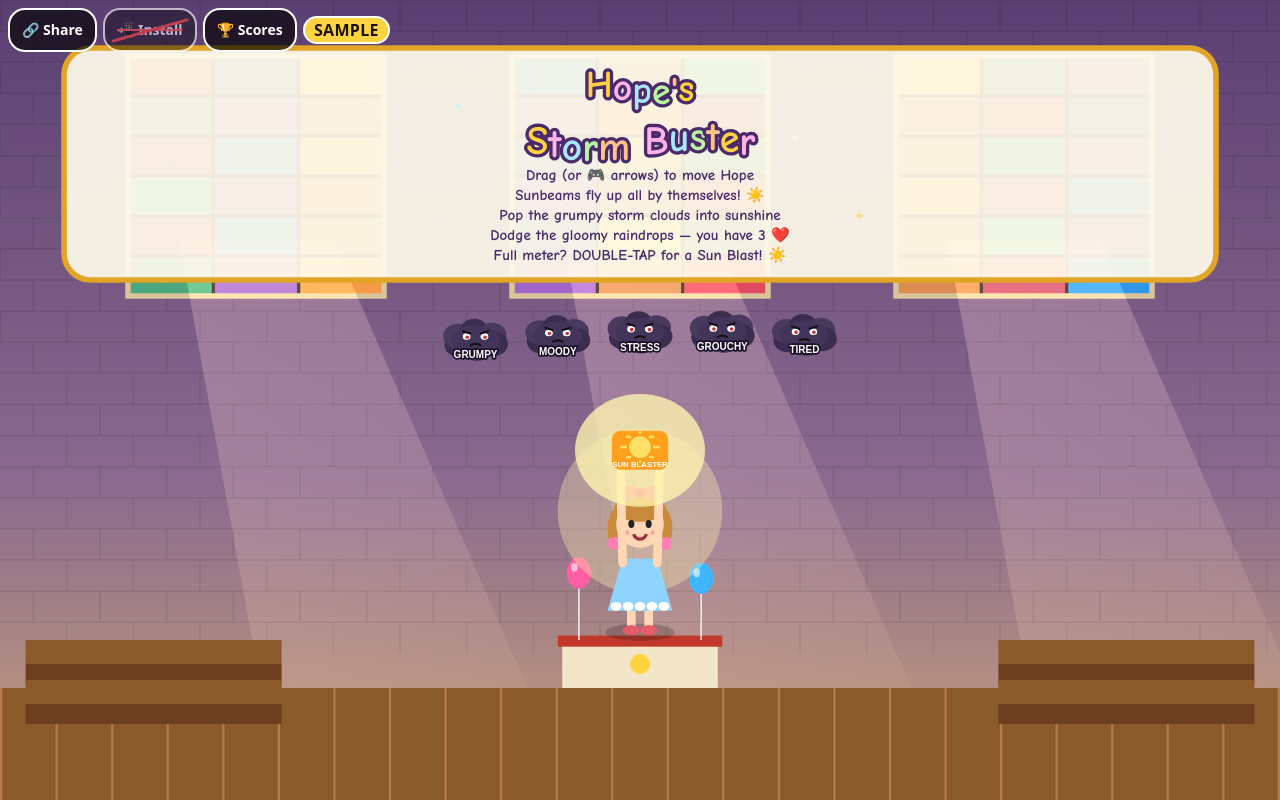
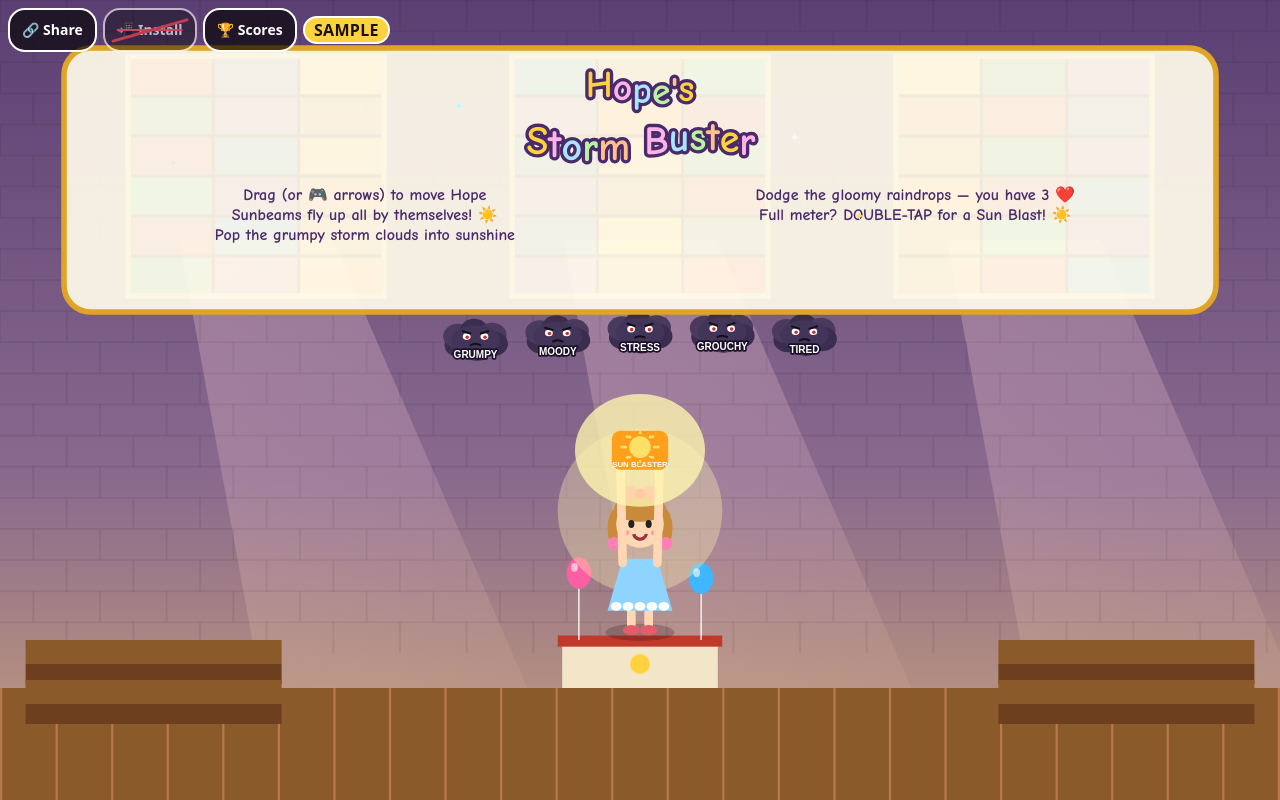
Before and after one commit to ploug76/hopes-storm-buster-589, a plain HTML site: page index.html in a window 1280 px wide. Drawn offline with Linux system fonts and the light colour scheme; animation ran at ten frames a second.

Commit message:
Title how-to text is 16px in landscape (taller panel, two columns) and Tap to start is 16px+; portrait how-to 16px; sw v7

```diff
--- a/index.html
+++ b/index.html
@@ -147,10 +147,11 @@ const bx=W*.5-40*S,bw=Math.min(110*S,mw-W*.5+40*S);g.fillStyle='rgba(255,255,255
 g.font=`bold ${10*S}px sans-serif`;g.fillStyle='#fff';g.textAlign='center';g.fillText(charge>=1?'☀️ DOUBLE-TAP!':'☀️ Sun Blast',W-178*DPR-bw/2-8*S,24*S)}
 function draw(){g.save();if(shake)g.translate((R()-.5)*shake*.6*S,(R()-.5)*shake*.6*S);church();
 if(state=='title'){for(let i=0;i<5;i++){const s={k:i,r:0,w:SINS[(i*3+Math.floor(t/120))%SINS.length],wob:i,hp:1};form={x:0,y:H*.42+Math.sin(t*.04+i)*6*S};sinArt(s)}hopeArt(W/2,H*.72,78*S,t%160<60?1:0);
-g.fillStyle='rgba(255,250,235,.93)';g.beginPath();g.roundRect(W*.05,H*.06,W*.9,H*.29,24*S);g.fill();g.strokeStyle='#e0a526';g.lineWidth=5*S;g.stroke();bounceTxt("Hope's",H*.11,34);bounceTxt('Storm Buster',H*.18,36);
+const hLand=W>H*1.3,hFs=Math.max(16*DPR,Math.min(13.5*S,W*.035));/* landscape: taller panel + two columns so the how-to text stays >=16px */
+g.fillStyle='rgba(255,250,235,.93)';g.beginPath();g.roundRect(W*.05,H*.06,W*.9,hLand?H*.33:H*.29,24*S);g.fill();g.strokeStyle='#e0a526';g.lineWidth=5*S;g.stroke();bounceTxt("Hope's",H*.11,34);bounceTxt('Storm Buster',H*.18,36);
 const how=['Drag (or 🎮 arrows) to move Hope','Sunbeams fly up all by themselves! ☀️','Pop the grumpy storm clouds into sunshine','Dodge the gloomy raindrops — you have 3 ❤️','Full meter? DOUBLE-TAP for a Sun Blast! ☀️'];
-how.forEach((h,i)=>{g.fillStyle='#4a2a6a';g.font=`bold ${Math.min(13.5*S,W*.035)}px "Comic Sans MS",sans-serif`;g.textAlign='center';g.fillText(h,W/2,H*.225+i*H*.025,W*.84)});
-if(t%60<42)txt('Tap to start!',W/2,H*.88,26);if(best)txt('Best: '+best,W/2,H*.94,16,'#fff3c4');if(t%10==0)burst(W*.1+R()*W*.8,H*.05+R()*H*.3,1);fx();drawFx();g.restore();return}
+how.forEach((h,i)=>{g.fillStyle='#4a2a6a';g.font=`bold ${hFs}px "Comic Sans MS",sans-serif`;g.textAlign='center';if(hLand)g.fillText(h,W*(i<3?.285:.715),H*.25+(i%3)*hFs*1.25,W*.42);else g.fillText(h,W/2,H*.225+i*H*.025,W*.84)});
+if(t%60<42)txt('Tap to start!',W/2,H*.88,Math.max(26,16*DPR/S));if(best)txt('Best: '+best,W/2,H*.94,16,'#fff3c4');if(t%10==0)burst(W*.1+R()*W*.8,H*.05+R()*H*.3,1);fx();drawFx();g.restore();return}
 for(const s of sins)if(s.alive)sinArt(s);for(const sh of shots)shotArt(sh);for(const p of prayers)prayerArt(p);
 if(blast){const a=1-blast.t/60;g.save();g.globalCompositeOperation='lighter';const gr=g.createRadialGradient(hope.x,hope.y-40*S,0,hope.x,hope.y-40*S,blast.r);gr.addColorStop(0,`rgba(255,250,210,${.7*a})`);gr.addColorStop(.8,`rgba(255,220,120,${.35*a})`);gr.addColorStop(1,'rgba(255,220,120,0)');g.fillStyle=gr;g.beginPath();g.arc(hope.x,hope.y-40*S,blast.r,0,TAU);g.fill();
 const bw=blast.bw||0,bg2=g.createLinearGradient(hope.x-bw,0,hope.x+bw,0);bg2.addColorStop(0,'rgba(255,240,170,0)');bg2.addColorStop(.5,`rgba(255,250,220,${.75*a})`);bg2.addColorStop(1,'rgba(255,240,170,0)');g.fillStyle=bg2;g.fillRect(hope.x-bw,0,bw*2,hope.y-40*S);for(let i=0;i<16;i++){const an=-Math.PI+i/15*Math.PI;g.strokeStyle=`rgba(255,240,170,${.6*a})`;g.lineWidth=6*S;g.beginPath();g.moveTo(hope.x,hope.y-60*S);g.lineTo(hope.x+Math.cos(an)*blast.r,hope.y-60*S+Math.sin(an)*blast.r);g.stroke()}g.restore()}
--- a/sw.js
+++ b/sw.js
@@ -1,4 +1,4 @@
-const P='f589-hopes-storm-buster-589-',V=P+'v6',OLD=[],FILES=['./','index.html','manifest.json','icon-192.png','icon-512.png'];
+const P='f589-hopes-storm-buster-589-',V=P+'v7',OLD=[],FILES=['./','index.html','manifest.json','icon-192.png','icon-512.png'];
 self.addEventListener('install',e=>{e.waitUntil(caches.open(V).then(c=>c.addAll(FILES)));self.skipWaiting()});
 self.addEventListener('activate',e=>{e.waitUntil(caches.keys().then(k=>Promise.all(k.filter(n=>n!=V&&(n.startsWith(P)||OLD.some(o=>n.startsWith(o)))).map(n=>caches.delete(n)))).then(()=>self.clients.claim()))});
 self.addEventListener('fetch',e=>{if(e.request.method!='GET')return;e.respondWith(fetch(e.request).then(r=>{if(r.ok){const cp=r.clone();caches.open(V).then(c=>c.put(e.request,cp))}return r}).catch(()=>caches.open(V).then(c=>c.match(e.request,{ignoreSearch:true}).then(r=>r||(e.request.mode=='navigate'?c.match('./'):undefined)))))});
```
